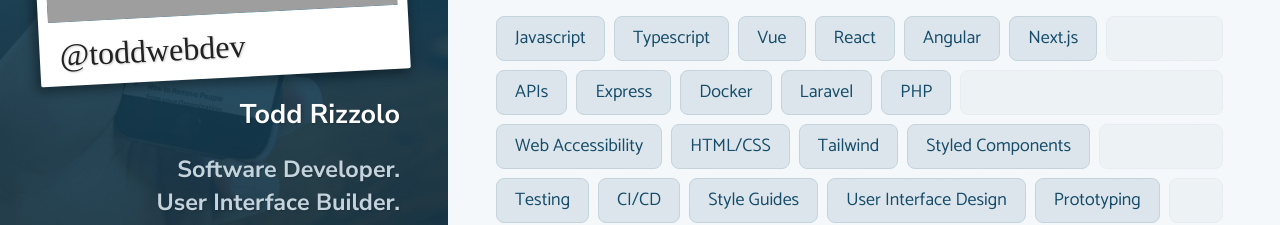
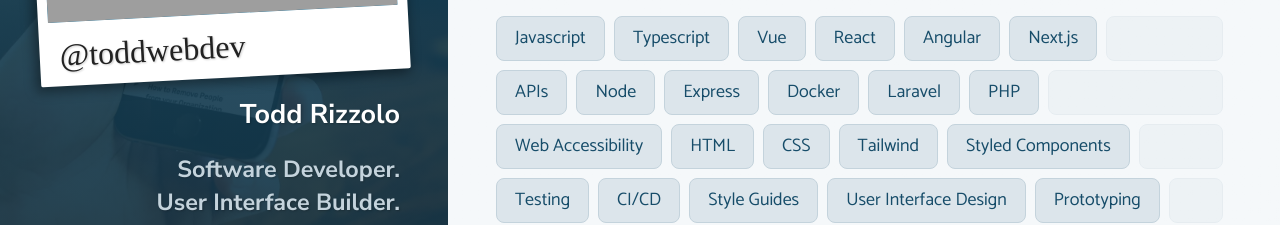
Before and after one commit to ToddWebDev/todd-rizzolo-next-js, a Next.js app: page / in a window 1280 px wide. Shown: the part 430-655 px from the top of the page. Built offline with nearby package versions, Linux system fonts and the light colour scheme; no server answers; grey boxes are pictures that could not be loaded; a web font is replaced by a local one.

Commit message:
Add more tools

```diff
--- a/components/OverviewSection.tsx
+++ b/components/OverviewSection.tsx
@@ -35,6 +35,7 @@
         <li className={styles.listFill}>&nbsp;</li>
         <li className={styles.listBreak}></li>
         <li>APIs</li>
+        <li>Node</li>
         <li>Express</li>
         <li>Docker</li>
         <li>Laravel</li>
@@ -42,7 +43,8 @@
         <li className={styles.listFill}>&nbsp;</li>
         <li className={styles.listBreak}></li>
         <li>Web Accessibility</li>
-        <li>HTML/CSS</li>
+        <li>HTML</li>
+        <li>CSS</li>
         <li>Tailwind</li>
         <li>Styled Components</li>
         <li className={styles.listFill}>&nbsp;</li>
```
